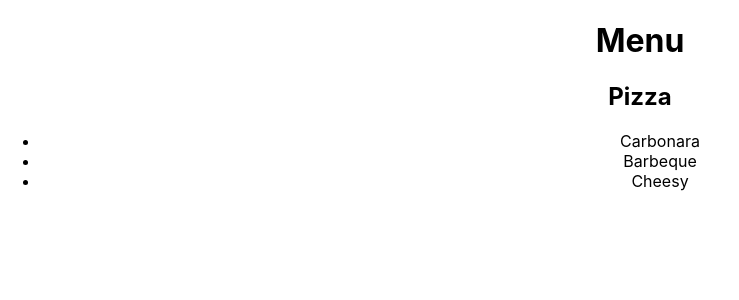
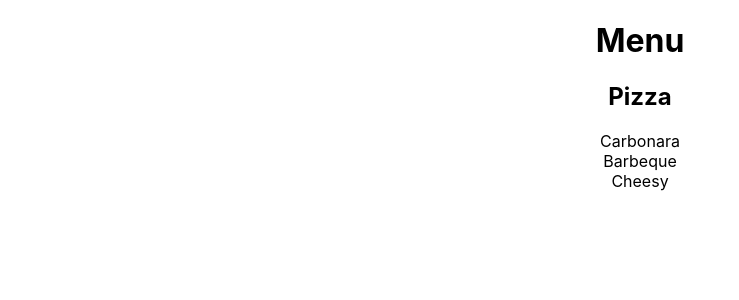
Before and after one commit to raquel-aparicio-morenilla/react-tdd-pizzeria, a React (Create React App) app: page / in a window 1280 px wide. Shown: the top 300 px of the page, without its empty margins (0-739 px from the left). Built offline with nearby package versions, Linux system fonts and the light colour scheme.

Commit message:
Refactor phase: change rendering pizza in ul list to div

```diff
--- a/src/components/Menu.jsx
+++ b/src/components/Menu.jsx
@@ -6,8 +6,6 @@ export function Menu() {
     return <>
         <h1>Menu</h1>
         <h2>Pizza</h2>
-        <ul>
-            {pizzaList.map(pizza => <li key={pizza.name}>{pizza.name}</li>)}
-        </ul>
+        {pizzaList.map(pizza => <div key={pizza.name}>{pizza.name}</div>)}
     </>;
 }
```
